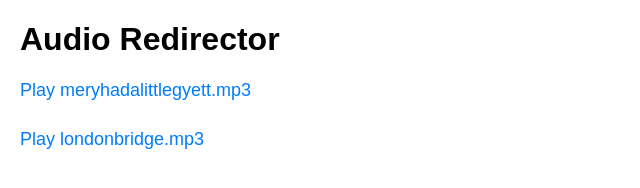
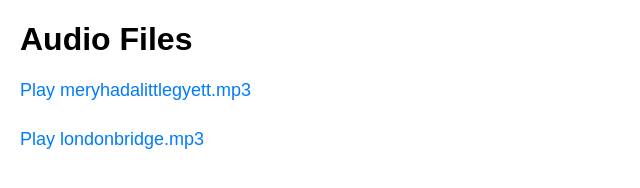
Before and after one commit to Enri1403/links2, a plain HTML site: page audios/index.html in a window 1280 px wide. Shown: the whole page, without its empty margins (0-640 px from the left). Drawn offline with Linux system fonts and the light colour scheme.

Commit message:
Update index.html

```diff
--- a/audios/index.html
+++ b/audios/index.html
@@ -3,7 +3,7 @@
 <head>
     <meta charset="UTF-8">
     <meta name="viewport" content="width=device-width, initial-scale=1.0">
-    <title>Audio Files</title>
+    <title>audios</title>
     <style>
         body {
             font-family: Arial, sans-serif;
@@ -24,7 +24,7 @@
     </style>
 </head>
 <body>
-    <h1>Audio Redirector</h1>
+    <h1>Audio Files</h1>
     <div id="audio-controls"></div>
 
     <!-- Link to the external JavaScript file -->
```
